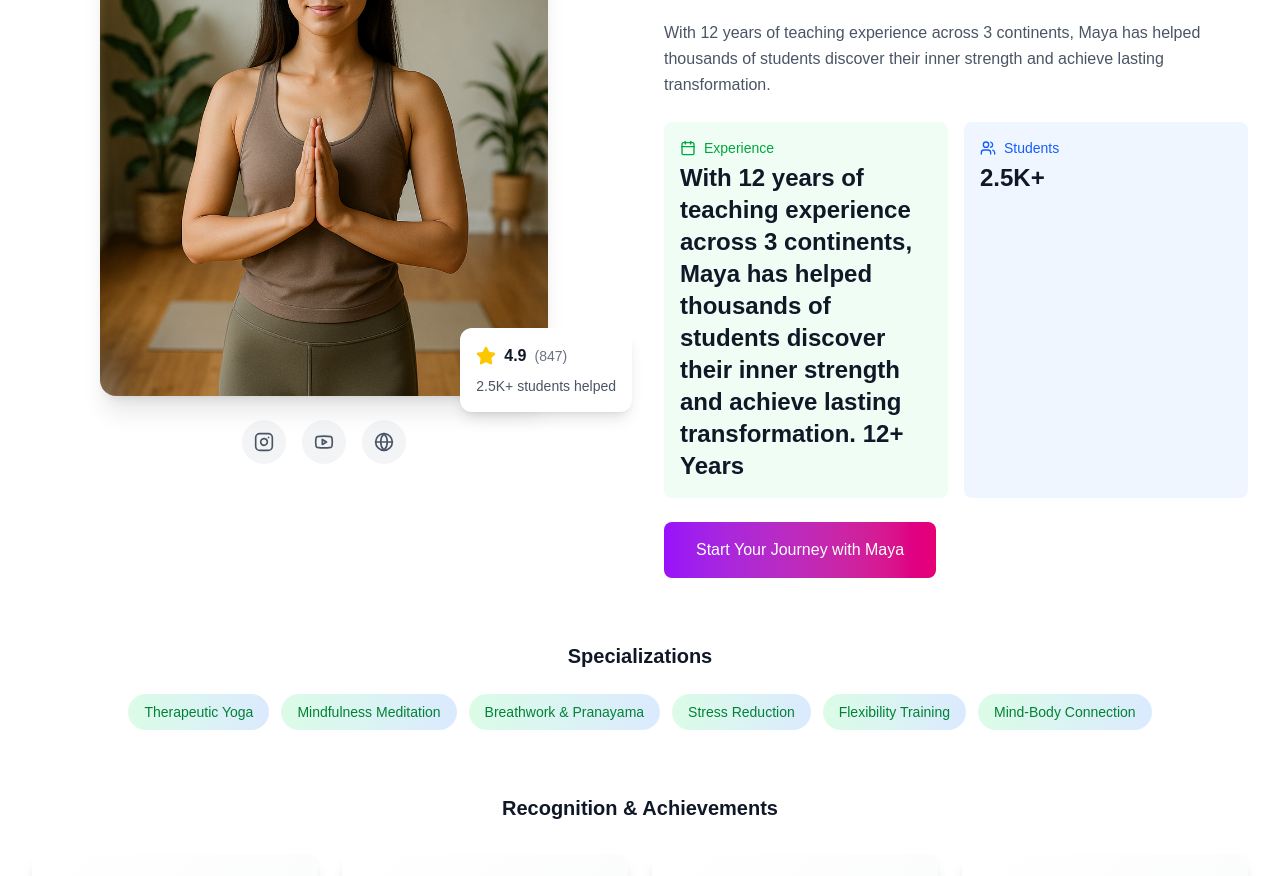
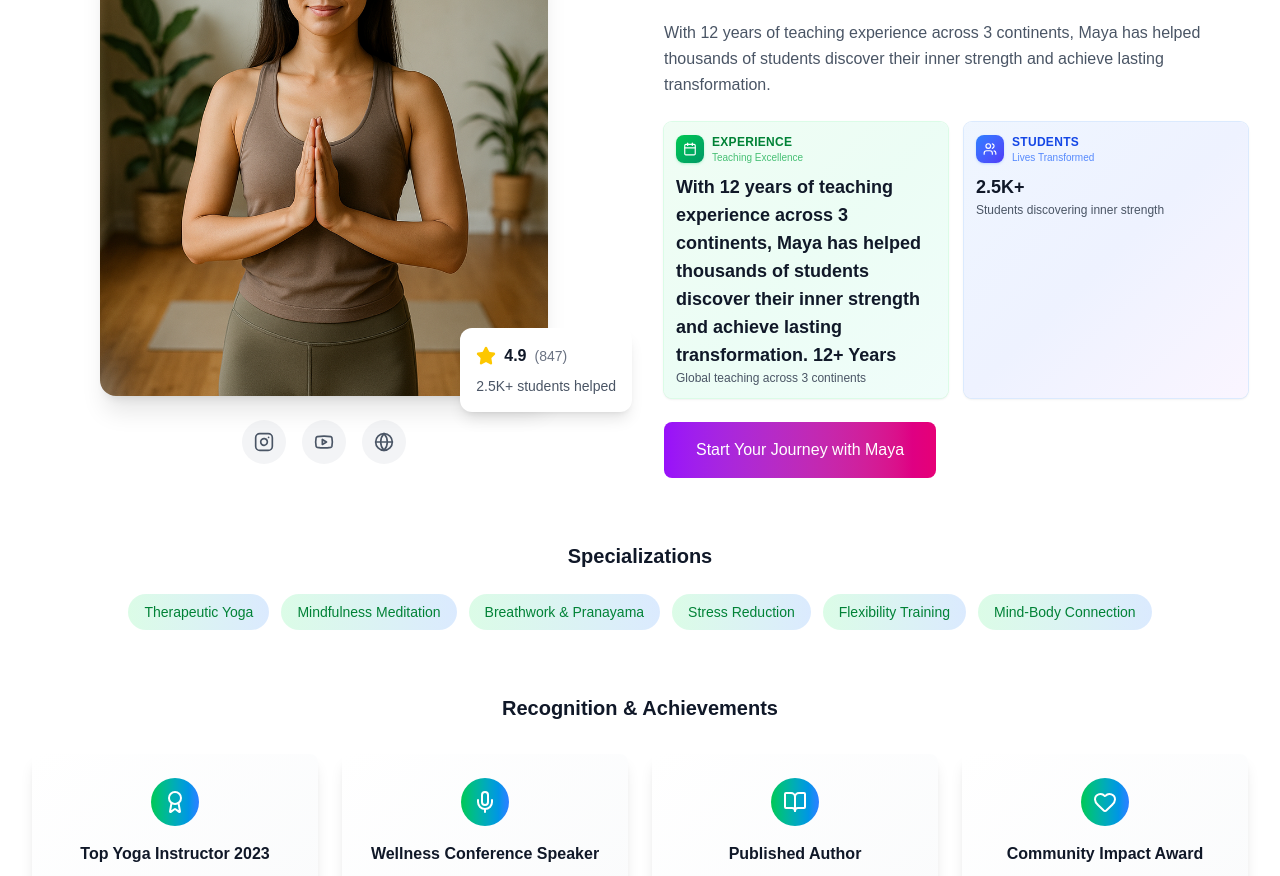
Before and after one commit to bumbaRasch/yoga-transformation, a Next.js app: page / in a window 1280 px wide. Shown: the part 8500-9376 px from the top of the page. Built offline with nearby package versions, Linux system fonts and the light colour scheme.

Commit message:
feat: document completed tasks for instructor component improvements, including image optimization and layout enhancements

```diff
--- a/src/components/features/instructor.tsx
+++ b/src/components/features/instructor.tsx
@@ -180,27 +180,99 @@ function InstructorContent() {
                 </p>
               </div>
 
-              {/* Quick Stats */}
-              <div className="grid grid-cols-2 gap-4">
-                <div className="bg-green-50 dark:bg-green-900/20 rounded-lg p-4">
-                  <div className="flex items-center gap-2 mb-1">
-                    <Calendar className="w-4 h-4 text-green-600" />
-                    <span className="text-sm text-green-600 dark:text-green-400">{t('instructor.experienceLabel')}</span>
+              {/* Experience & Student Stats */}
+              <motion.section
+                className="grid grid-cols-1 sm:grid-cols-2 gap-4"
+                initial={{ opacity: 0, y: 20 }}
+                animate={{ opacity: 1, y: 0 }}
+                transition={{ duration: 0.6, delay: 0.7 }}
+                aria-labelledby="instructor-stats"
+              >
+                <div className="sr-only" id="instructor-stats">
+                  Instructor Statistics and Achievements
+                </div>
+                {/* Experience Card */}
+                <motion.article
+                  className="group relative overflow-hidden rounded-lg bg-gradient-to-br from-green-50 via-emerald-50 to-teal-50 dark:from-green-900/30 dark:via-emerald-900/20 dark:to-teal-900/20 p-3 shadow-sm ring-1 ring-green-100 dark:ring-green-800/30 transition-all duration-300 hover:shadow-md hover:shadow-green-100/30 dark:hover:shadow-green-900/20 hover:ring-green-200 dark:hover:ring-green-700/50 hover:-translate-y-0.5"
+                  whileHover={{ scale: 1.02 }}
+                  whileTap={{ scale: 0.98 }}
+                  role="region"
+                  aria-labelledby="experience-stat"
+                  tabIndex={0}
+                >
+                  {/* Background Pattern */}
+                  <div className="absolute inset-0 bg-gradient-to-br from-transparent via-white/20 to-transparent opacity-0 group-hover:opacity-100 transition-opacity duration-500" />
+
+                  {/* Icon & Label */}
+                  <div className="relative z-10 flex items-center gap-2 mb-2">
+                    <div className="flex items-center justify-center w-7 h-7 rounded-lg bg-gradient-to-br from-green-500 to-emerald-600 shadow-sm shadow-green-500/20">
+                      <Calendar className="w-3.5 h-3.5 text-white" />
+                    </div>
+                    <div>
+                      <span
+                        className="block text-xs font-semibold text-green-700 dark:text-green-300 uppercase tracking-wide"
+                        id="experience-stat"
+                      >
+                        {t('instructor.experienceLabel')}
+                      </span>
+                      <span className="block text-[10px] text-green-600/70 dark:text-green-400/70">
+                        Teaching Excellence
+                      </span>
+                    </div>
                   </div>
-                  <div className="text-2xl font-bold text-gray-900 dark:text-white">
-                    {t('instructor.experience')} {t('instructor.experienceYears')}
+
+                  {/* Value */}
+                  <div className="relative z-10">
+                    <div className="text-lg font-bold text-gray-900 dark:text-white mb-0.5">
+                      {t('instructor.experience')} {t('instructor.experienceYears')}
+                    </div>
+                    <p className="text-xs text-gray-600 dark:text-gray-300 leading-tight">
+                      Global teaching across 3 continents
+                    </p>
                   </div>
-                </div>
-                <div className="bg-blue-50 dark:bg-blue-900/20 rounded-lg p-4">
-                  <div className="flex items-center gap-2 mb-1">
-                    <Users className="w-4 h-4 text-blue-600" />
-                    <span className="text-sm text-blue-600 dark:text-blue-400">{t('instructor.studentsLabel')}</span>
+                </motion.article>
+
+                {/* Students Card */}
+                <motion.article
+                  className="group relative overflow-hidden rounded-lg bg-gradient-to-br from-blue-50 via-indigo-50 to-purple-50 dark:from-blue-900/30 dark:via-indigo-900/20 dark:to-purple-900/20 p-3 shadow-sm ring-1 ring-blue-100 dark:ring-blue-800/30 transition-all duration-300 hover:shadow-md hover:shadow-blue-100/30 dark:hover:shadow-blue-900/20 hover:ring-blue-200 dark:hover:ring-blue-700/50 hover:-translate-y-0.5"
+                  whileHover={{ scale: 1.02 }}
+                  whileTap={{ scale: 0.98 }}
+                  role="region"
+                  aria-labelledby="students-stat"
+                  tabIndex={0}
+                >
+                  {/* Background Pattern */}
+                  <div className="absolute inset-0 bg-gradient-to-br from-transparent via-white/20 to-transparent opacity-0 group-hover:opacity-100 transition-opacity duration-500" />
+
+                  {/* Icon & Label */}
+                  <div className="relative z-10 flex items-center gap-2 mb-2">
+                    <div className="flex items-center justify-center w-7 h-7 rounded-lg bg-gradient-to-br from-blue-500 to-indigo-600 shadow-sm shadow-blue-500/20">
+                      <Users className="w-3.5 h-3.5 text-white" />
+                    </div>
+                    <div>
+                      <span
+                        className="block text-xs font-semibold text-blue-700 dark:text-blue-300 uppercase tracking-wide"
+                        id="students-stat"
+                      >
+                        {t('instructor.studentsLabel')}
+                      </span>
+                      <span className="block text-[10px] text-blue-600/70 dark:text-blue-400/70">
+                        Lives Transformed
+                      </span>
+                    </div>
                   </div>
-                  <div className="text-2xl font-bold text-gray-900 dark:text-white">
-                    {instructor.stats.studentsHelped}
+
+                  {/* Value */}
+                  <div className="relative z-10">
+                    <div className="text-lg font-bold text-gray-900 dark:text-white mb-0.5">
+                      {instructor.stats.studentsHelped}
+                    </div>
+                    <p className="text-xs text-gray-600 dark:text-gray-300 leading-tight">
+                      Students discovering inner strength
+                    </p>
                   </div>
-                </div>
-              </div>
+                </motion.article>
+              </motion.section>
 
               {/* CTA Button */}
               <Button size="lg" className="w-full sm:w-auto">
```
Also changed, not shown: 1 other file (tests, documents, lock files or other folders).
